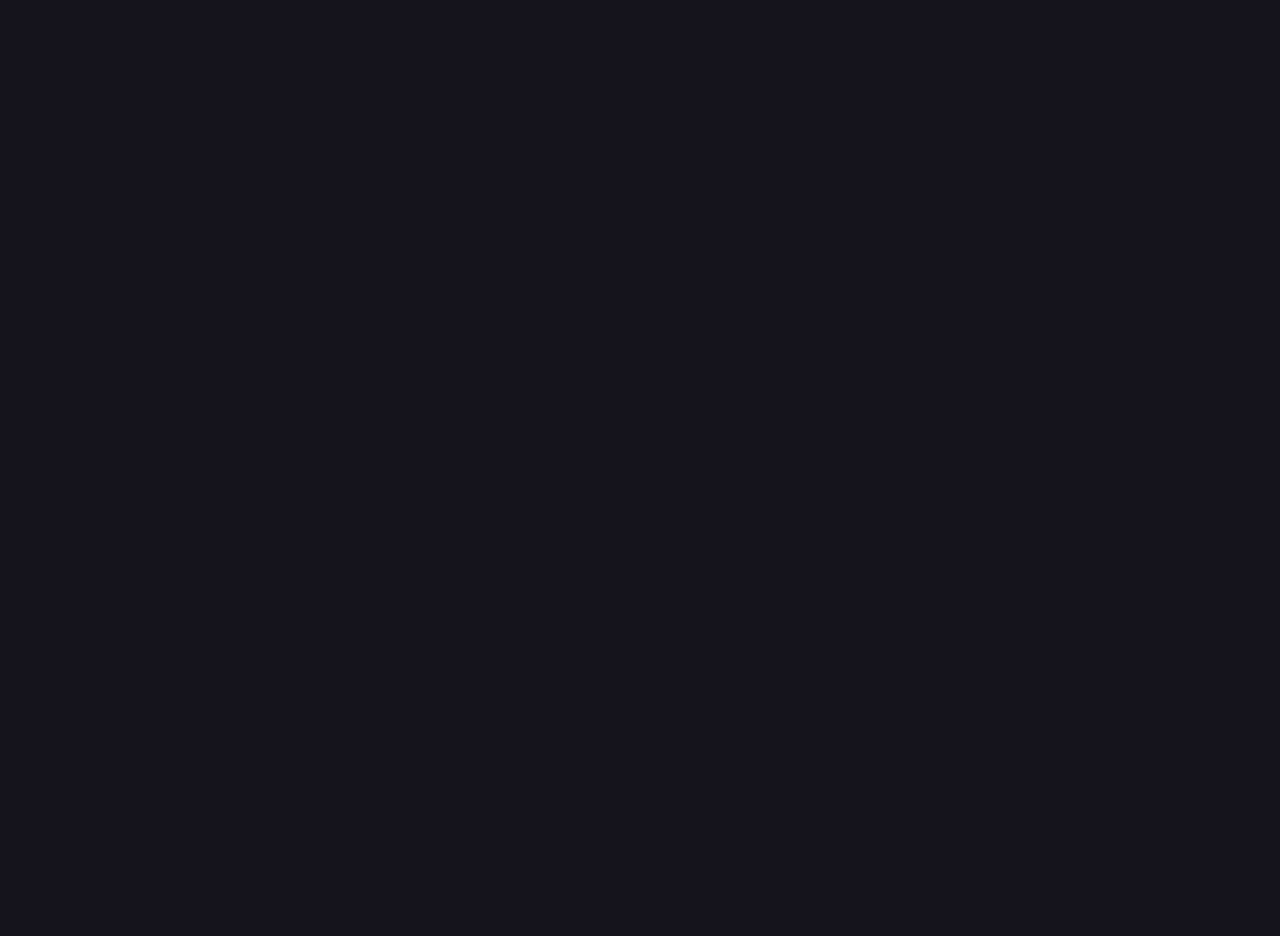
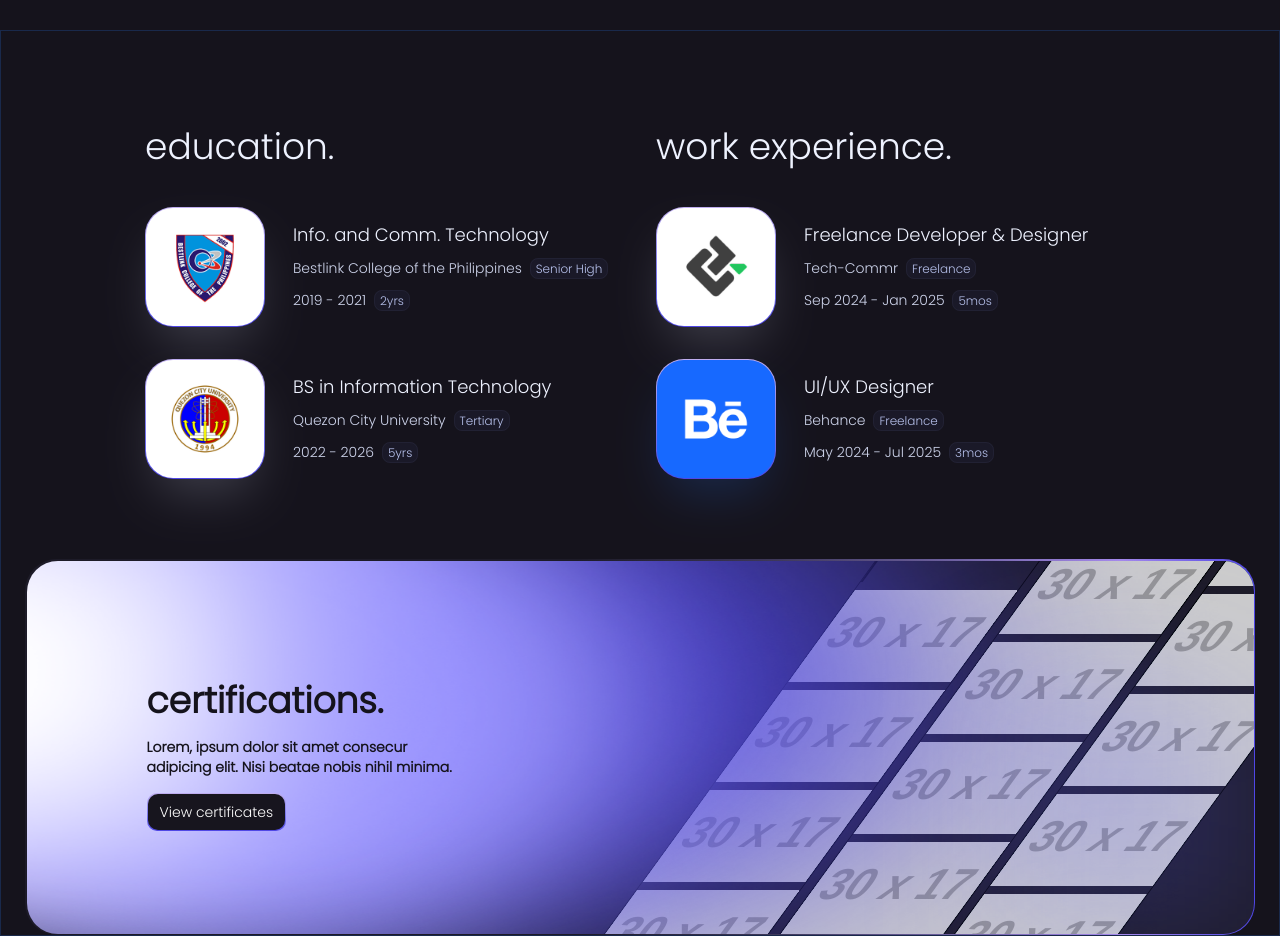
Before and after one commit to fwedwicc/FM-Portfolio-V2, a React (Vite) app: page / in a window 1280 px wide. Shown: the part 1620-2556 px from the top of the page. Before the commit the page ends 1597 px from the top, so only its background shows below. Built offline with nearby package versions, Linux system fonts and the light colour scheme.

Commit message:
Refactor About and Experience components: adjust padding and gap for improved layout; update heading sizes for better responsiveness; uncomment Experience component in Home

```diff
--- a/src/components/About.jsx
+++ b/src/components/About.jsx
@@ -69,7 +69,7 @@
   }
 
   return (
-    <section className='lg:px-36 md:px-24 px-4 md:py-24 py-4 md:overflow-visible overflow-hidden' id='about'>
+    <section className='lg:px-36 md:px-28 px-4 md:py-24 py-4 md:overflow-visible overflow-hidden' id='about'>
       <div className='grid lg:grid-cols-3 grid-cols-1 gap-4'>
         {/* 'who am i?' */}
         <GlowContainer id='left-container' variant='left' styles='lg:col-span-2 col-span-auto'>
--- a/src/components/Experience.jsx
+++ b/src/components/Experience.jsx
@@ -50,26 +50,26 @@
 
     const Container = ({ logo, title, name, setup, date, duration, shadow }) => {
       return (
-        <div className='flex items-center gap-7'>
+        <div className='flex items-center md:gap-7 gap-5'>
           {/* Logo */}
-          <div className={`flex-shrink-0 size-30 rounded-[28px] p-[1px] bg-gradient-to-b from-[#BFADEF] to-[#4F46E5] shadow-2xl shadow-blue-100/20 ${shadow}`}>
-            <div className='h-full w-full rounded-[27px] overflow-hidden'>
+          <div className={`flex-shrink-0 md:size-30 size-26 md:rounded-[28px] rounded-[25px] p-[1px] bg-gradient-to-b from-[#BFADEF] to-[#4F46E5] shadow-2xl shadow-blue-100/20 ${shadow}`}>
+            <div className='h-full w-full md:rounded-[27px] rounded-[24px] overflow-hidden'>
               <img src={logo} alt={name} className='w-full h-full object-cover' />
             </div>
           </div>
           {/* Content */}
-          <div className='space-y-2'>
+          <div className='md:pace-y-2 space-y-3'>
             <h5 className='leading-tight'>{title}</h5>
-            <p>{name} <span className='ms-1 text-xs text-indigo-200/90 px-[5px] py-[1px] border border-indigo-300/5 bg-indigo-400/5 rounded-lg'>{setup}</span></p>
-            <p>{date}  <span className='ms-1 text-xs text-indigo-200/90 px-[5px] py-[1px] border border-indigo-300/5 bg-indigo-400/5 rounded-lg'>{duration}</span></p>
+            <span className='block md:text-sm text-xs text-indigo-100/90'>{name} <span className='ms-1 text-xs text-indigo-200/90 px-[5px] py-[1px] border border-indigo-300/5 bg-indigo-400/5 rounded-lg'>{setup}</span></span>
+            <span className='block md:text-sm text-xs text-indigo-100/90'>{date}  <span className='ms-1 text-xs text-indigo-200/90 px-[5px] py-[1px] border border-indigo-300/5 bg-indigo-400/5 rounded-lg'>{duration}</span></span>
           </div>
         </div>
       )
     }
 
     return (
-      <div className='md:px-36 px-6 md:pt-24 pt-9'>
-        <div className='grid lg:grid-cols-2 grid-cols-1 gap-8'>
+      <div className='lg:px-36 md:px-28 px-4 md:pt-24 pt-4 py-4'>
+        <div className='grid lg:grid-cols-2 grid-cols-1 md:gap-8 gap-12'>
           {/* Education */}
           <div className='space-y-10'>
             <h2>education.</h2>
@@ -77,7 +77,7 @@
               {/* Bestlink College of the Philippines */}
               <Container
                 logo={BCPLogo}
-                title='Information and Communications Technology'
+                title='Info. and Comm. Technology'
                 name='Bestlink College of the Philippines'
                 setup='Senior High'
                 date='2019 - 2021'
@@ -87,7 +87,7 @@
               {/* Quezon City University */}
               <Container
                 logo={QCULogo}
-                title='Bachelor of Science in Information Technology'
+                title='BS in Information Technology'
                 name='Quezon City University'
                 setup='Tertiary'
                 date='2022 - 2026'
@@ -116,8 +116,8 @@
                 title='UI/UX Designer'
                 name='Behance'
                 setup='Freelance'
-                date='May 2024 - July 2025'
-                duration='2.5mos'
+                date='May 2024 - Jul 2025'
+                duration='3mos'
                 shadow='shadow-blue-500/20'
               />
             </div>
@@ -129,16 +129,16 @@
 
   const Certifications = () => {
     return (
-      <div className='h-94 w-full px-6'>
-        <div className='p-[1.5px] h-full certis-container-glow rounded-4xl'>
+      <div className='md:h-94 h-[20rem] w-full md:px-6 px-4'>
+        <div className='md:p-[1.5px] p-[1px] h-full certis-container-glow rounded-4xl'>
           <div className='relative bg-[#1d1b28] w-full h-full rounded-[31px] grid md:grid-cols-2 grid-cols-1 overflow-hidden'>
             {/* Left Glow */}
-            <img src={CertificationsGlow} alt="Left Glow" className='absolute left-0 h-full w-auto z-10' />
+            <img src={CertificationsGlow} alt="Left Glow" className='absolute h-full w-[300rem] z-10' />
             {/* Right Glow */}
             <div className='absolute right-0 bottom-0 size-64 rounded-lg bg-indigo-500/20 blur-3xl z-10' />
             {/* Left Content */}
-            <div className='z-20 p-30 space-y-4'>
-              <span className='block text-4xl text-[#15131C] font-bold'>certifications.</span>
+            <div className='z-30 lg:p-30 md:p-22 p-6 space-y-4'>
+              <span className='block md:text-4xl text-3xl text-[#15131C] font-bold'>certifications.</span>
               <span className='block text-sm text-[#15131C] font-bold w-full max-w-xs'>Lorem, ipsum dolor sit amet consecur adipicing elit. Nisi beatae nobis nihil minima.</span>
               <Button variant="secondary" label="View certificates" />
             </div>
@@ -182,7 +182,7 @@
   }
 
   return (
-    <section id='experience' className='border border-blue-500/20 space-y-16'>
+    <section id='experience' className='border border-blue-500/20 md:space-y-16 space-y-12 mt-14'>
       {/* Education and Work */}
       <EducationAndWork />
       {/* Certifications */}
--- a/src/index.css
+++ b/src/index.css
@@ -15,16 +15,16 @@
   @apply text-indigo-100/90 text-sm;
 }
 h2 {
-  @apply text-4xl text-indigo-50;
+  @apply md:text-4xl text-3xl text-indigo-50;
 }
 h3 {
-  @apply text-3xl text-indigo-50;
+  @apply md:text-3xl text-2xl text-indigo-50;
 }
 h4 {
-  @apply text-2xl text-indigo-50;
+  @apply md:text-2xl text-xl text-indigo-50;
 }
 h5 {
-  @apply text-lg text-indigo-50;
+  @apply md:text-lg text-base text-indigo-50;
 }
 .transition-smooth {
   @apply transition-all duration-300 ease-in-out;
--- a/src/pages/Home.jsx
+++ b/src/pages/Home.jsx
@@ -13,8 +13,8 @@
       <main>
         <Hero />
         <About />
-        {/* <Experience />
-        <Expertise />
+        <Experience />
+        {/* <Expertise />
         <Project />
         <Contact /> */}
       </main>
```
